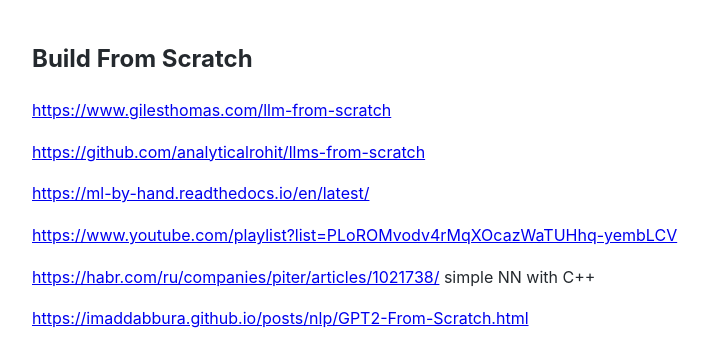
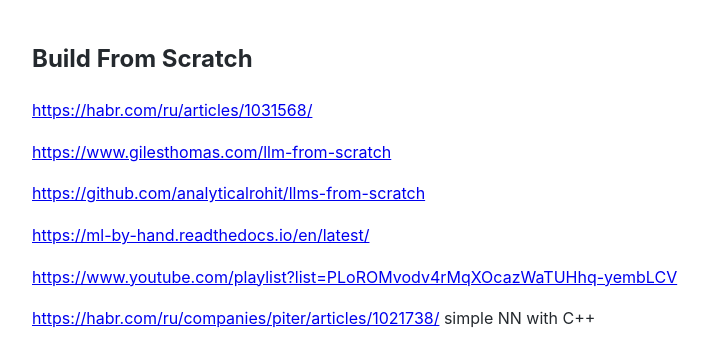
Before and after one commit to Michael-Lubinsky/michael-lubinsky.github.com, a Jekyll site: the page built from ml/from_scratch.md, in a window 1280 px wide and 900 px high, cut to the strip 0-344 px from the top of the window. Shown: the whole strip, without its empty margins (158-865 px from the left). Built offline with Jekyll 4.4.1, drawn with Linux system fonts in a browser that asks for light colours; our own code applies the rules of GitHub Pages for plain Markdown files.

Commit message:
Update from_scratch.md

```diff
--- a/ml/from_scratch.md
+++ b/ml/from_scratch.md
@@ -1,5 +1,6 @@
 ## Build From Scratch
 
+<https://habr.com/ru/articles/1031568/>
 
 <https://www.gilesthomas.com/llm-from-scratch>
 
```
